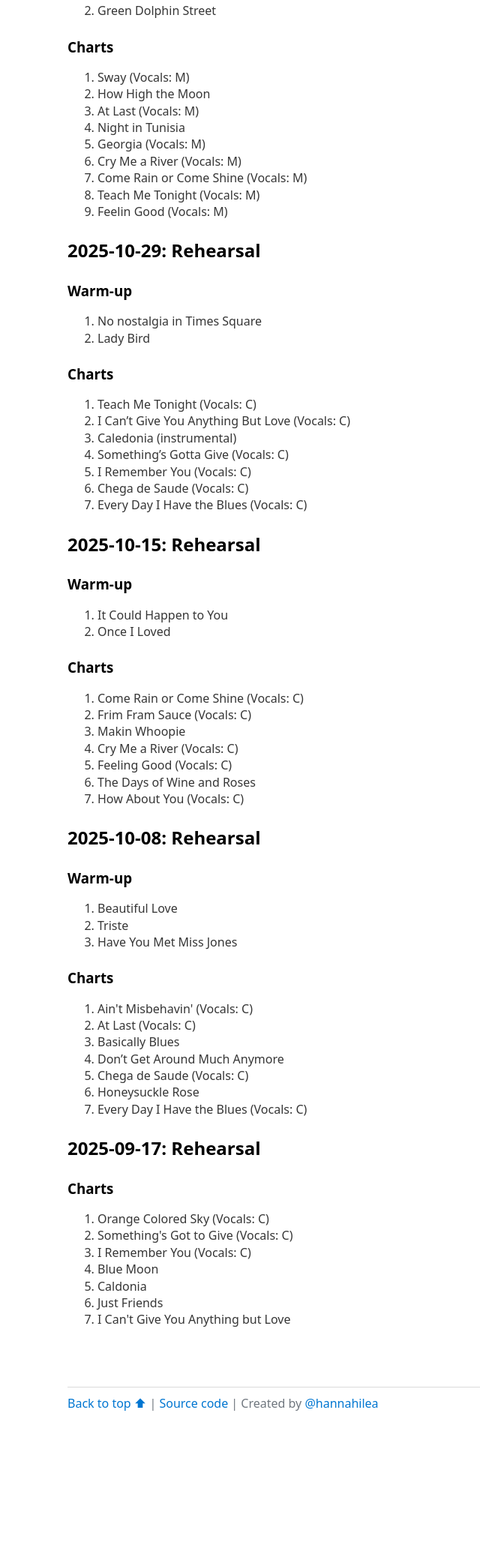
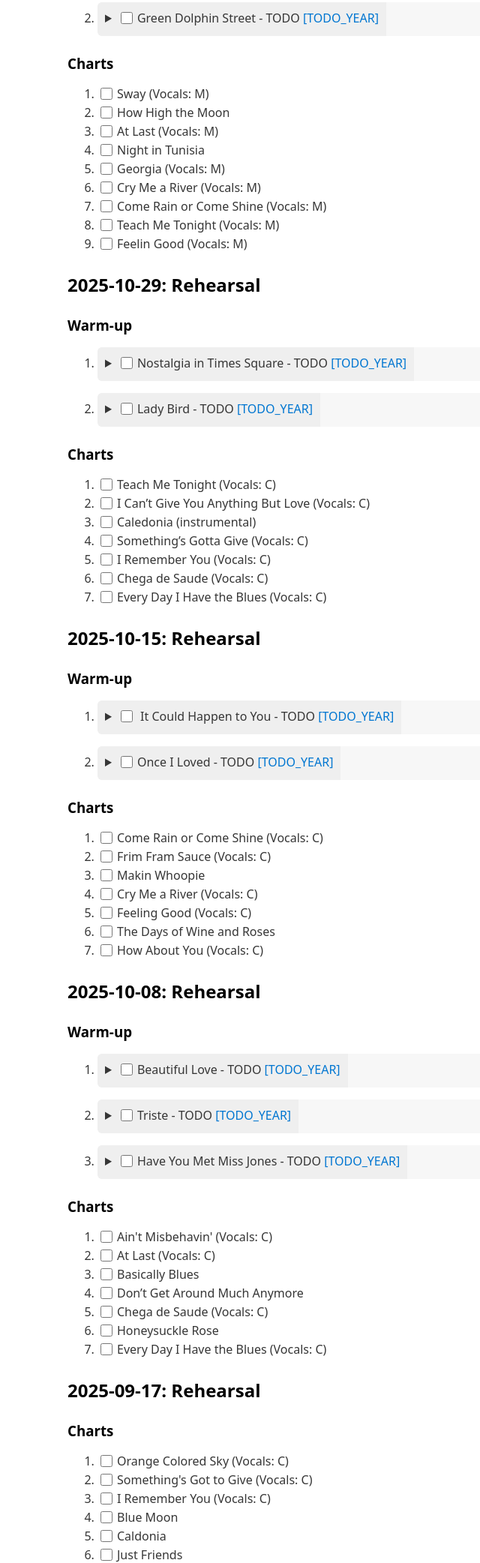
Before and after one commit to hannahilea/mso-shed, a plain HTML site: page index.html in a window 1280 px wide. Shown: the part 516-2600 px from the top of the page at 75% size, without its empty margins (150-790 px from the left). Before the commit the page ends 2419 px from the top, so only its background shows below. Drawn offline with nearby package versions, Linux system fonts and the light colour scheme.

Commit message:
add todo for links

```diff
--- a/index.html
+++ b/index.html
@@ -73,91 +73,197 @@
         </p>
       </details>
     </li>
-    <li>Green Dolphin Street</li>
+    <li>
+      <details>
+        <summary><input type="checkbox" />Green Dolphin Street - TODO <a href="TODO">[TODO_YEAR]</a></summary>
+        <p>Performance:<br />
+          TODO
+        </p>
+        <p>Performance (sparse):<br />
+          TODO
+        </p>
+        <p>Backing track:<br />
+          TODO
+        </p>
+      </details>
+    </li>
   </ol>
 
   <h3>Charts</h3>
   <ol>
-    <li>Sway (Vocals: M)</li>
-    <li>How High the Moon </li>
-    <li>At Last (Vocals: M)</li>
-    <li>Night in Tunisia</li>
-    <li>Georgia (Vocals: M)</li>
-    <li>Cry Me a River (Vocals: M)</li>
-    <li>Come Rain or Come Shine (Vocals: M)</li>
-    <li>Teach Me Tonight (Vocals: M)</li>
-    <li>Feelin Good (Vocals: M)</li>
+    <li><input type="checkbox" />Sway (Vocals: M)</li>
+    <li><input type="checkbox" />How High the Moon </li>
+    <li><input type="checkbox" />At Last (Vocals: M)</li>
+    <li><input type="checkbox" />Night in Tunisia</li>
+    <li><input type="checkbox" />Georgia (Vocals: M)</li>
+    <li><input type="checkbox" />Cry Me a River (Vocals: M)</li>
+    <li><input type="checkbox" />Come Rain or Come Shine (Vocals: M)</li>
+    <li><input type="checkbox" />Teach Me Tonight (Vocals: M)</li>
+    <li><input type="checkbox" />Feelin Good (Vocals: M)</li>
   </ol>
 
   <h2 id="2025-10-29-rehearsal">2025-10-29: Rehearsal</h2>
 
   <h3>Warm-up</h3>
   <ol>
-    <li>No nostalgia in Times Square</li>
-    <li>Lady Bird</li>
+    <li>
+      <details>
+        <summary><input type="checkbox" />Nostalgia in Times Square - TODO <a href="TODO">[TODO_YEAR]</a></summary>
+        <p>Performance:<br />
+          TODO
+        </p>
+        <p>Performance (sparse):<br />
+          TODO
+        </p>
+        <p>Backing track:<br />
+          TODO
+        </p>
+      </details>
+    </li>
+    <li>
+      <details>
+        <summary><input type="checkbox" />Lady Bird - TODO <a href="TODO">[TODO_YEAR]</a></summary>
+        <p>Performance:<br />
+          TODO
+        </p>
+        <p>Performance (sparse):<br />
+          TODO
+        </p>
+        <p>Backing track:<br />
+          TODO
+        </p>
+      </details>
+    </li>
   </ol>
 
   <h3>Charts</h3>
   <ol>
-    <li>Teach Me Tonight (Vocals: C)</li>
-    <li>I Can’t Give You Anything But Love (Vocals: C)</li>
-    <li>Caledonia (instrumental)</li>
-    <li>Something’s Gotta Give (Vocals: C)</li>
-    <li>I Remember You (Vocals: C)</li>
-    <li>Chega de Saude (Vocals: C)</li>
-    <li>Every Day I Have the Blues (Vocals: C)</li>
+    <li><input type="checkbox" />Teach Me Tonight (Vocals: C)</li>
+    <li><input type="checkbox" />I Can’t Give You Anything But Love (Vocals: C)</li>
+    <li><input type="checkbox" />Caledonia (instrumental)</li>
+    <li><input type="checkbox" />Something’s Gotta Give (Vocals: C)</li>
+    <li><input type="checkbox" />I Remember You (Vocals: C)</li>
+    <li><input type="checkbox" />Chega de Saude (Vocals: C)</li>
+    <li><input type="checkbox" />Every Day I Have the Blues (Vocals: C)</li>
   </ol>
 
   <h2 id="2025-10-15-rehearsal">2025-10-15: Rehearsal</h2>
 
   <h3>Warm-up</h3>
   <ol>
-    <li> It Could Happen to You</li>
-    <li>Once I Loved</li>
+    <li>
+      <details>
+        <summary><input type="checkbox" /> It Could Happen to You - TODO <a href="TODO">[TODO_YEAR]</a></summary>
+        <p>Performance:<br />
+          TODO
+        </p>
+        <p>Performance (sparse):<br />
+          TODO
+        </p>
+        <p>Backing track:<br />
+          TODO
+        </p>
+      </details>
+    </li>
+    <li>
+      <details>
+        <summary><input type="checkbox" />Once I Loved
+          - TODO <a href="TODO">[TODO_YEAR]</a></summary>
+        <p>Performance:<br />
+          TODO
+        </p>
+        <p>Performance (sparse):<br />
+          TODO
+        </p>
+        <p>Backing track:<br />
+          TODO
+        </p>
+      </details>
+    </li>
   </ol>
 
   <h3>Charts</h3>
   <ol>
-    <li>Come Rain or Come Shine (Vocals: C)</li>
-    <li>Frim Fram Sauce (Vocals: C)</li>
-    <li>Makin Whoopie</li>
-    <li>Cry Me a River (Vocals: C)</li>
-    <li>Feeling Good (Vocals: C)</li>
-    <li>The Days of Wine and Roses</li>
-    <li>How About You (Vocals: C)</li>
+    <li><input type="checkbox" />Come Rain or Come Shine (Vocals: C)</li>
+    <li><input type="checkbox" />Frim Fram Sauce (Vocals: C)</li>
+    <li><input type="checkbox" />Makin Whoopie</li>
+    <li><input type="checkbox" />Cry Me a River (Vocals: C)</li>
+    <li><input type="checkbox" />Feeling Good (Vocals: C)</li>
+    <li><input type="checkbox" />The Days of Wine and Roses</li>
+    <li><input type="checkbox" />How About You (Vocals: C)</li>
   </ol>
 
   <h2 id="2025-10-08-rehearsal">2025-10-08: Rehearsal</h2>
 
   <h3>Warm-up</h3>
   <ol>
-    <li>Beautiful Love</li>
-    <li>Triste</li>
-    <li>Have You Met Miss Jones</li>
+    <li>
+      <details>
+        <summary><input type="checkbox" />Beautiful Love
+          - TODO <a href="TODO">[TODO_YEAR]</a></summary>
+        <p>Performance:<br />
+          TODO
+        </p>
+        <p>Performance (sparse):<br />
+          TODO
+        </p>
+        <p>Backing track:<br />
+          TODO
+        </p>
+      </details>
+    </li>
+    <li>
+      <details>
+        <summary><input type="checkbox" />Triste - TODO <a href="TODO">[TODO_YEAR]</a></summary>
+        <p>Performance:<br />
+          TODO
+        </p>
+        <p>Performance (sparse):<br />
+          TODO
+        </p>
+        <p>Backing track:<br />
+          TODO
+        </p>
+      </details>
+    </li>
+    <li>
+      <details>
+        <summary><input type="checkbox" />Have You Met Miss Jones - TODO <a href="TODO">[TODO_YEAR]</a></summary>
+        <p>Performance:<br />
+          TODO
+        </p>
+        <p>Performance (sparse):<br />
+          TODO
+        </p>
+        <p>Backing track:<br />
+          TODO
+        </p>
+      </details>
+    </li>
   </ol>
 
   <h3>Charts</h3>
   <ol>
-    <li>Ain't Misbehavin' (Vocals: C)</li>
-    <li>At Last (Vocals: C)</li>
-    <li>Basically Blues</li>
-    <li>Don’t Get Around Much Anymore</li>
-    <li>Chega de Saude (Vocals: C)</li>
-    <li>Honeysuckle Rose</li>
-    <li>Every Day I Have the Blues (Vocals: C)</li>
+    <li><input type="checkbox" />Ain't Misbehavin' (Vocals: C)</li>
+    <li><input type="checkbox" />At Last (Vocals: C)</li>
+    <li><input type="checkbox" />Basically Blues</li>
+    <li><input type="checkbox" />Don’t Get Around Much Anymore</li>
+    <li><input type="checkbox" />Chega de Saude (Vocals: C)</li>
+    <li><input type="checkbox" />Honeysuckle Rose</li>
+    <li><input type="checkbox" />Every Day I Have the Blues (Vocals: C)</li>
   </ol>
 
   <h2 id="2025-09-17-rehearsal">2025-09-17: Rehearsal</h2>
 
   <h3>Charts</h3>
   <ol>
-    <li>Orange Colored Sky (Vocals: C)</li>
-    <li>Something's Got to Give (Vocals: C)</li>
-    <li>I Remember You (Vocals: C)</li>
-    <li>Blue Moon</li>
-    <li>Caldonia </li>
-    <li>Just Friends</li>
-    <li>I Can't Give You Anything but Love</li>
+    <li><input type="checkbox" />Orange Colored Sky (Vocals: C)</li>
+    <li><input type="checkbox" />Something's Got to Give (Vocals: C)</li>
+    <li><input type="checkbox" />I Remember You (Vocals: C)</li>
+    <li><input type="checkbox" />Blue Moon</li>
+    <li><input type="checkbox" />Caldonia </li>
+    <li><input type="checkbox" />Just Friends</li>
+    <li><input type="checkbox" />I Can't Give You Anything but Love</li>
   </ol>
 
   <br />
```
